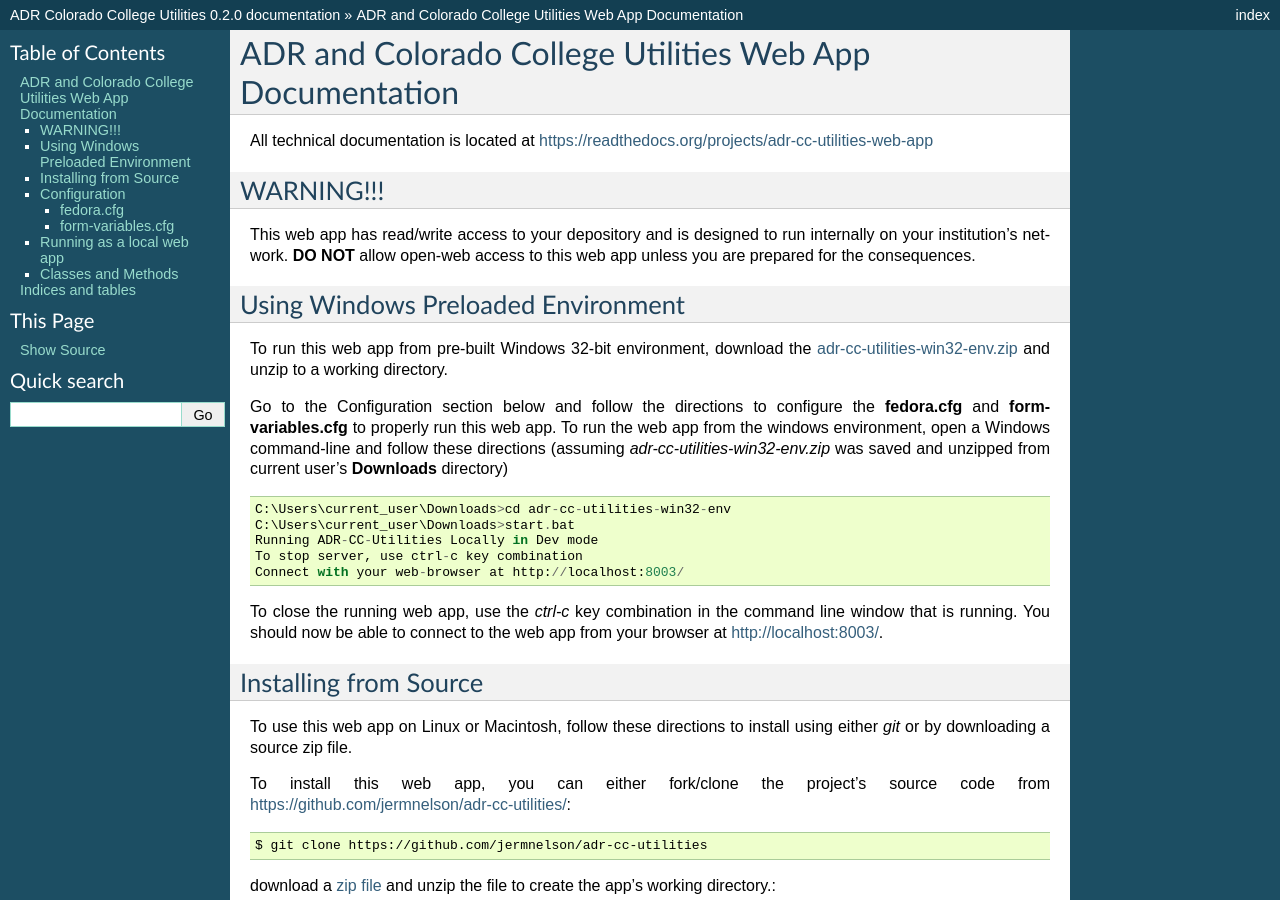
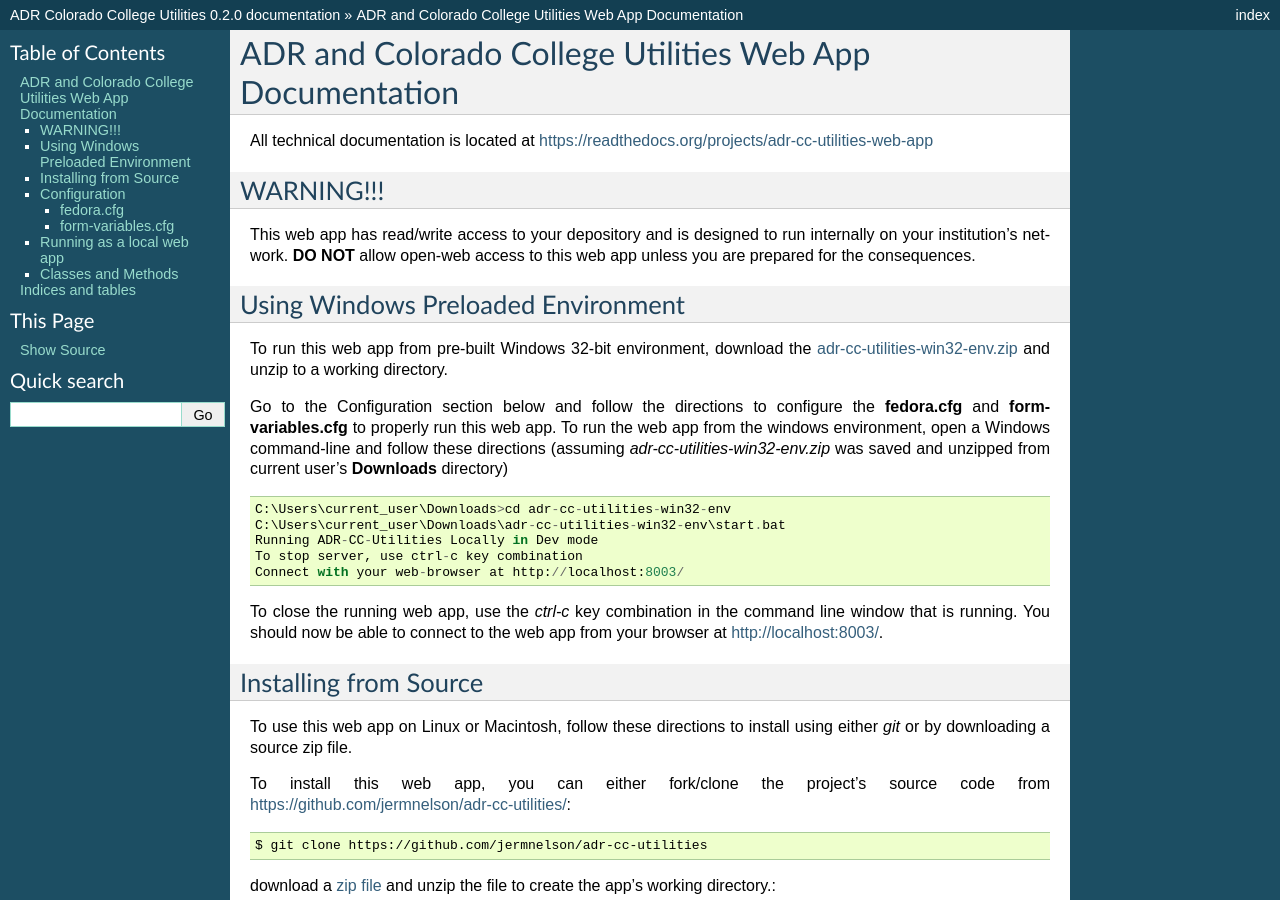
Before and after one commit to jermnelson/adr-cc-utilities, a Sphinx documentation site: the page built from docs/index.rst, in a window 1280 px wide and 900 px high. Built offline with Sphinx 7.4.7, drawn with Linux system fonts in a browser that asks for light colours.

Commit message:
fixed incorrect directions in doc

```diff
--- a/docs/index.rst
+++ b/docs/index.rst
@@ -32,7 +32,7 @@
 unzipped from current user's **Downloads** directory) ::
 
     C:\Users\current_user\Downloads>cd adr-cc-utilities-win32-env
-    C:\Users\current_user\Downloads>start.bat
+    C:\Users\current_user\Downloads\adr-cc-utilities-win32-env\start.bat
     Running ADR-CC-Utilities Locally in Dev mode
     To stop server, use ctrl-c key combination
     Connect with your web-browser at http://localhost:8003/
```
